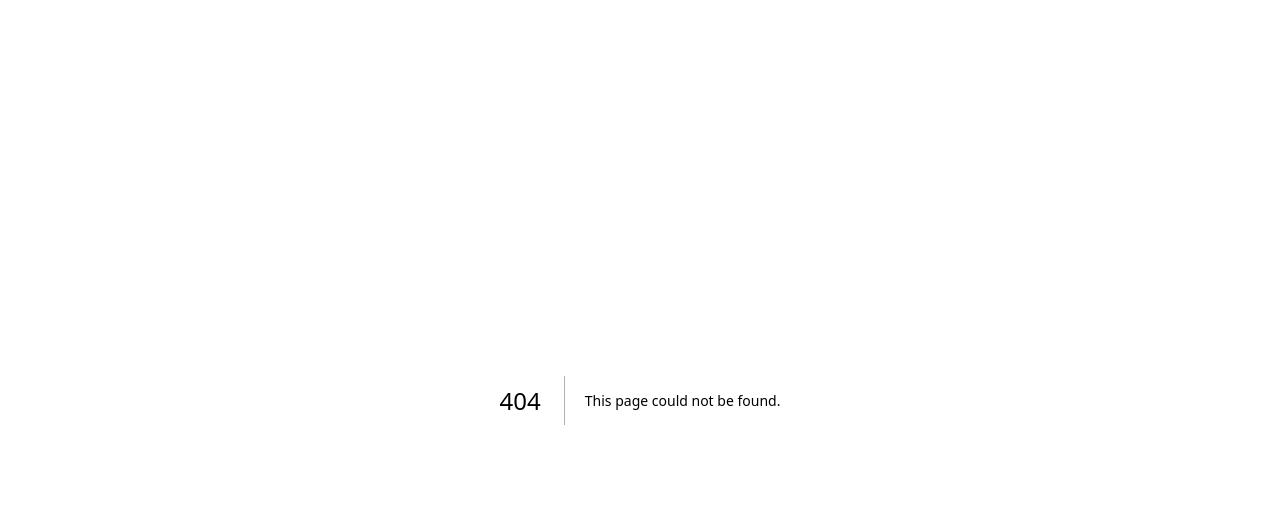
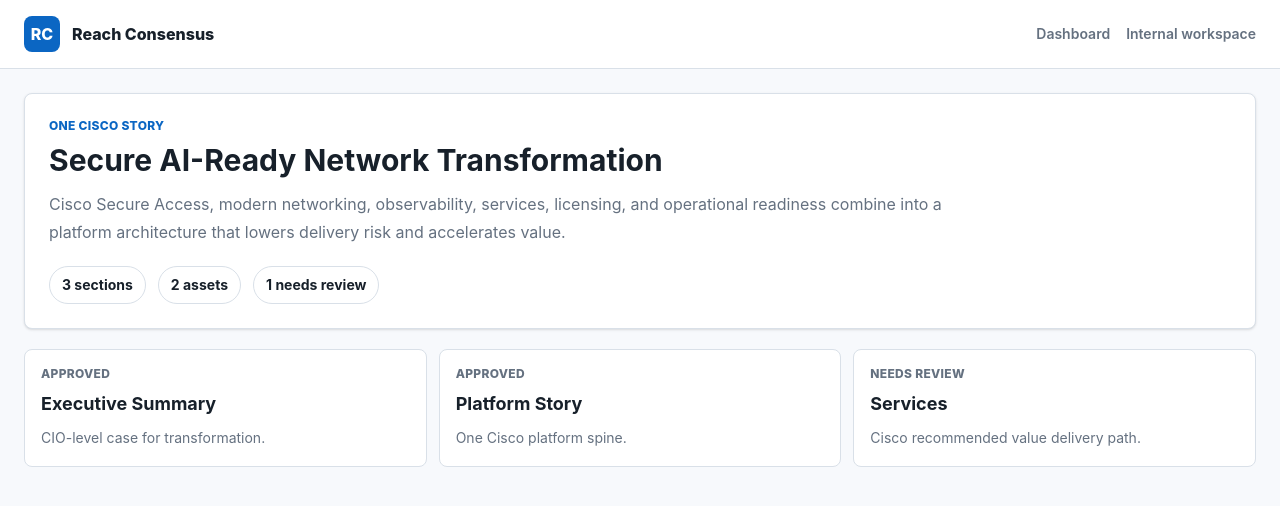
Before and after one commit to StrategySource/ReachConsensus, a Next.js app in the folder apps/web/: page /proposals/proposal_acme in a window 1280 px wide. Before the commit this address had no page. Shown: the top 506 px of the page. Built offline with nearby package versions, Linux system fonts and the light colour scheme.

Commit message:
feat: add internal proposal workspace

```diff
--- /dev/null
+++ b/apps/web/src/app/(workspace)/dashboard/page.tsx
@@ -0,0 +1,17 @@
+import { AppFrame } from "@/components/workspace/AppFrame";
+import { ProposalList } from "@/components/workspace/ProposalList";
+import { proposalRepository } from "@/lib/reach-consensus/repository";
+
+export default async function DashboardPage() {
+  const proposals = await proposalRepository.listProposals();
+
+  return (
+    <AppFrame>
+      <div className="mb-6">
+        <p className="text-xs font-extrabold uppercase tracking-wide text-[#0b66c3]">Internal workspace</p>
+        <h1 className="mt-2 text-3xl font-bold">Proposal spaces</h1>
+      </div>
+      <ProposalList proposals={proposals} />
+    </AppFrame>
+  );
+}
--- /dev/null
+++ b/apps/web/src/app/(workspace)/proposals/[proposalId]/page.tsx
@@ -0,0 +1,23 @@
+import { notFound } from "next/navigation";
+import { AppFrame } from "@/components/workspace/AppFrame";
+import { WorkspaceOverview } from "@/components/workspace/WorkspaceOverview";
+import { proposalRepository } from "@/lib/reach-consensus/repository";
+
+export default async function ProposalWorkspacePage({
+  params,
+}: {
+  params: Promise<{ proposalId: string }>;
+}) {
+  const { proposalId } = await params;
+  const proposal = await proposalRepository.getProposal(proposalId);
+
+  if (!proposal) {
+    notFound();
+  }
+
+  return (
+    <AppFrame>
+      <WorkspaceOverview proposal={proposal} />
+    </AppFrame>
+  );
+}
--- /dev/null
+++ b/apps/web/src/components/workspace/AppFrame.tsx
@@ -0,0 +1,22 @@
+import type React from "react";
+import Link from "next/link";
+
+export function AppFrame({ children }: { children: React.ReactNode }) {
+  return (
+    <div className="min-h-screen bg-[#f7f9fc] text-[#17202a]">
+      <header className="border-b border-[#d9e0e8] bg-white">
+        <div className="mx-auto flex max-w-7xl items-center justify-between px-6 py-4">
+          <Link href="/dashboard" className="flex items-center gap-3 font-extrabold">
+            <span className="grid h-9 w-9 place-items-center rounded-lg bg-[#0b66c3] text-white">RC</span>
+            <span>Reach Consensus</span>
+          </Link>
+          <nav className="flex items-center gap-4 text-sm font-semibold text-[#657180]">
+            <Link href="/dashboard">Dashboard</Link>
+            <span>Internal workspace</span>
+          </nav>
+        </div>
+      </header>
+      <main className="mx-auto max-w-7xl px-6 py-6">{children}</main>
+    </div>
+  );
+}
--- /dev/null
+++ b/apps/web/src/components/workspace/ProposalList.tsx
@@ -0,0 +1,29 @@
+import Link from "next/link";
+import type { Proposal } from "@/lib/reach-consensus/types";
+
+export function ProposalList({ proposals }: { proposals: Proposal[] }) {
+  return (
+    <div className="grid gap-4">
+      {proposals.map((proposal) => (
+        <Link
+          key={proposal.id}
+          href={`/proposals/${proposal.id}`}
+          className="rounded-lg border border-[#d9e0e8] bg-white p-5 shadow-sm"
+        >
+          <p className="text-xs font-extrabold uppercase tracking-wide text-[#0b66c3]">
+            {proposal.customerName}
+          </p>
+          <h2 className="mt-2 text-2xl font-bold">{proposal.title}</h2>
+          <p className="mt-2 max-w-3xl text-sm leading-6 text-[#657180]">
+            {proposal.opportunitySummary}
+          </p>
+          <div className="mt-4 flex gap-3 text-sm font-semibold text-[#657180]">
+            <span>{proposal.sections.length} sections</span>
+            <span>{proposal.assets.length} assets</span>
+            <span>{proposal.members.length} invited users</span>
+          </div>
+        </Link>
+      ))}
+    </div>
+  );
+}
--- /dev/null
+++ b/apps/web/src/components/workspace/WorkspaceOverview.tsx
@@ -0,0 +1,37 @@
+import type { Proposal } from "@/lib/reach-consensus/types";
+
+export function WorkspaceOverview({ proposal }: { proposal: Proposal }) {
+  const needsReview = proposal.sections.filter((section) => section.status === "needs_review").length;
+
+  return (
+    <section className="grid gap-5">
+      <div className="rounded-lg border border-[#d9e0e8] bg-white p-6 shadow-sm">
+        <p className="text-xs font-extrabold uppercase tracking-wide text-[#0b66c3]">One Cisco story</p>
+        <h1 className="mt-2 text-3xl font-bold">{proposal.title}</h1>
+        <p className="mt-3 max-w-4xl text-base leading-7 text-[#657180]">{proposal.oneCiscoStory}</p>
+        <div className="mt-5 flex flex-wrap gap-3 text-sm font-bold">
+          <span className="rounded-full border border-[#d9e0e8] px-3 py-2">
+            {proposal.sections.length} sections
+          </span>
+          <span className="rounded-full border border-[#d9e0e8] px-3 py-2">
+            {proposal.assets.length} assets
+          </span>
+          <span className="rounded-full border border-[#d9e0e8] px-3 py-2">
+            {needsReview} needs review
+          </span>
+        </div>
+      </div>
+      <div className="grid gap-3 md:grid-cols-3">
+        {proposal.sections.map((section) => (
+          <article key={section.id} className="rounded-lg border border-[#d9e0e8] bg-white p-4">
+            <p className="text-xs font-extrabold uppercase tracking-wide text-[#657180]">
+              {section.status.replace("_", " ")}
+            </p>
+            <h2 className="mt-2 text-lg font-bold">{section.title}</h2>
+            <p className="mt-2 text-sm leading-6 text-[#657180]">{section.summary}</p>
+          </article>
+        ))}
+      </div>
+    </section>
+  );
+}
```
Also changed, not shown: 1 other file (tests, documents, lock files or other folders).
